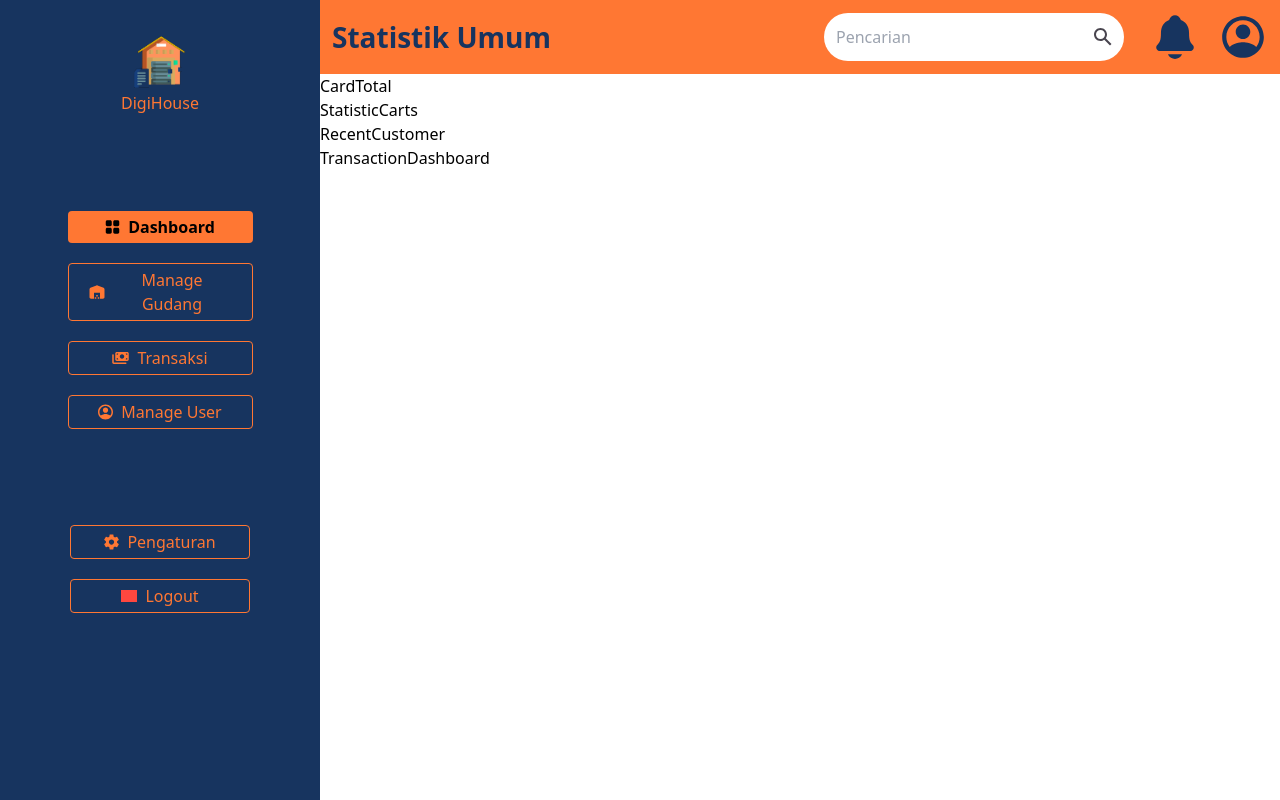
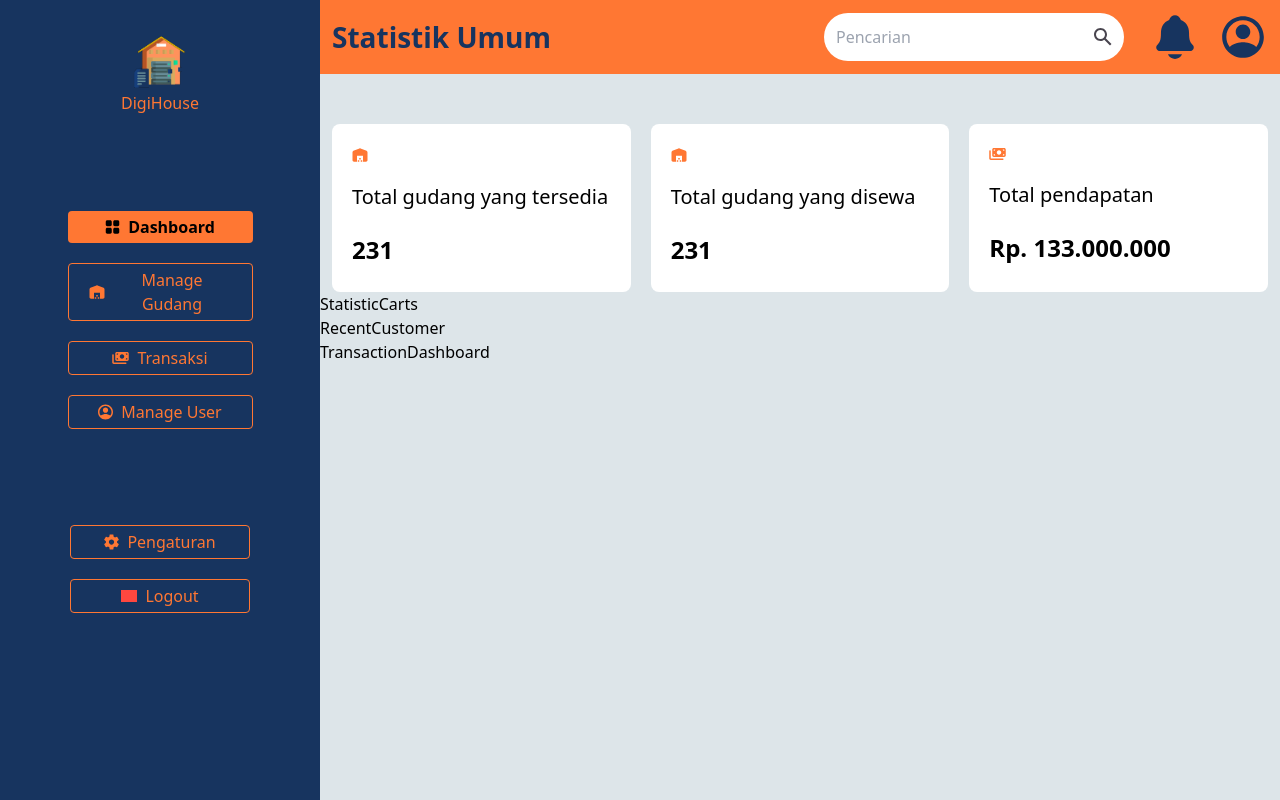
Before and after one commit to Capstone-Tim-12/warehouse-managament-system-fe, a React (Vite) app: page /admin/dashboard in a window 1280 px wide. Built offline with nearby package versions, Linux system fonts and the light colour scheme; grey boxes are pictures that could not be loaded.

Commit message:
add:slicing card total

```diff
--- a/src/components/admin-dashboard/CardTotal.jsx
+++ b/src/components/admin-dashboard/CardTotal.jsx
@@ -1,4 +1,25 @@
+import manageGudangIcon from "../../assets/manage-gudang-icon.svg";
+import transaksiIcon from "../../assets/transaksi-icon.svg";
+
 const CardTotal = () => {
-  return <div>CardTotal</div>;
+  return (
+    <div id="card-wrapper" className="grid grid-cols-3 gap-5 mt-[50px] mx-3  ">
+      <div className="bg-white py-6 px-5 rounded-[8px]">
+        <img src={manageGudangIcon} alt="manage gudang icon" />
+        <p className="text-[20px] my-[20px]">Total gudang yang tersedia</p>
+        <h3 className="font-bold text-[24px]">231</h3>
+      </div>
+      <div className="bg-white  py-6 px-5  rounded-[8px]">
+        <img src={manageGudangIcon} alt="manage gudang icon" />
+        <p className="text-[20px] my-[20px]">Total gudang yang disewa</p>
+        <h3 className="font-bold text-[24px]">231</h3>
+      </div>
+      <div className="bg-white  py-6 px-5  rounded-[8px]">
+        <img src={transaksiIcon} alt="transaksi icon" />
+        <p className="text-[20px] my-[20px]">Total pendapatan</p>
+        <h3 className="font-bold text-[24px]">Rp. 133.000.000</h3>
+      </div>
+    </div>
+  );
 };
 export default CardTotal;
--- a/src/pages/admin/dashboard/index.jsx
+++ b/src/pages/admin/dashboard/index.jsx
@@ -7,7 +7,7 @@ import SidedarAdmin from "../../../components/global-component/SidedarAdmin";
 
 const Dashboard = () => {
   return (
-    <>
+    <div className="bg-[#DDE5E9]">
       <div className="grid " style={{ gridTemplateColumns: "1fr 3fr" }}>
         <SidedarAdmin />
         <div className="">
@@ -20,7 +20,7 @@ const Dashboard = () => {
           <TransactionDashboard />
         </div>
       </div>
-    </>
+    </div>
   );
 };
 export default Dashboard;
```
